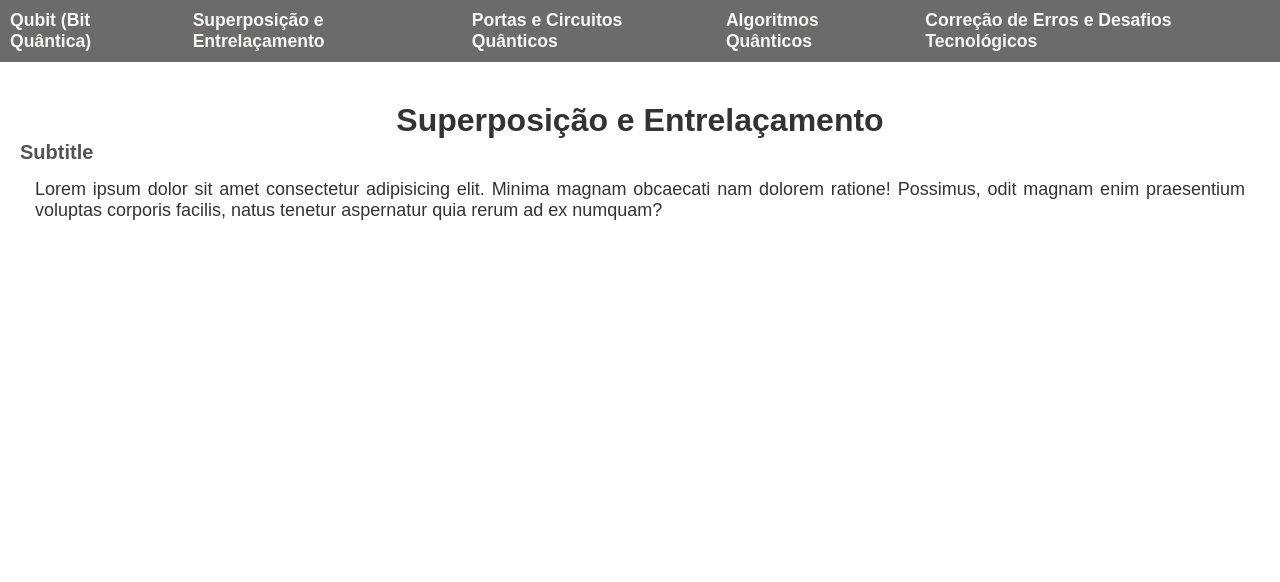
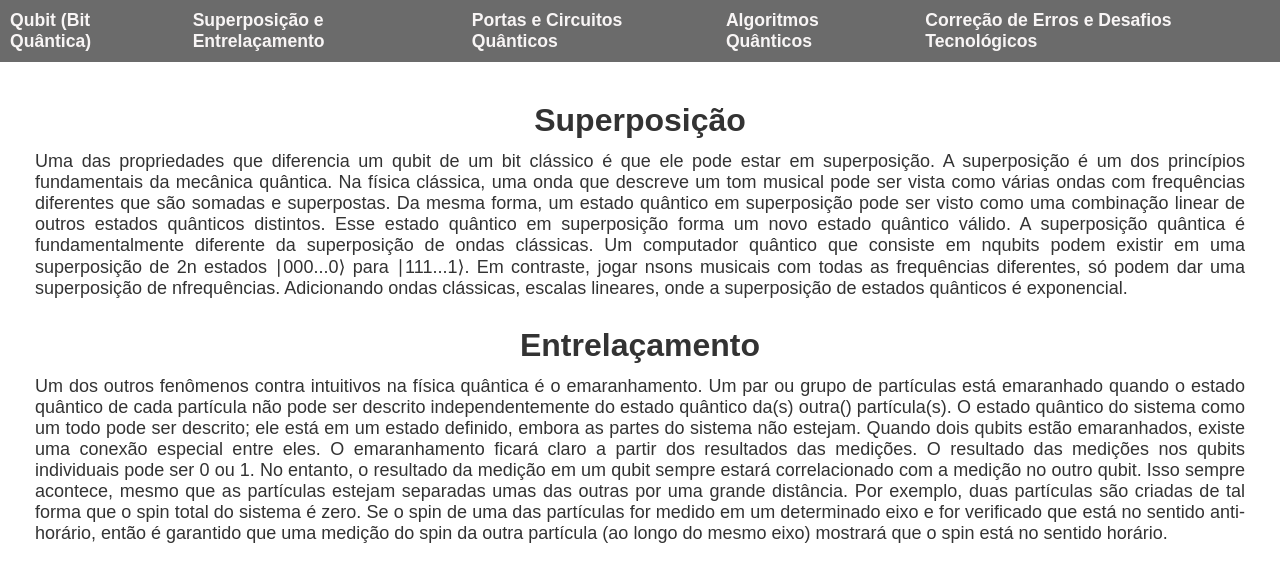
Before and after one commit to Marikaroll/projeto_softex, a plain HTML site: page page2.html in a window 1280 px wide. Drawn offline with Linux system fonts and the light colour scheme.

Commit message:
Update page2.html
Pagina 2

```diff
--- a/page2.html
+++ b/page2.html
@@ -19,23 +19,40 @@
 
     <main>
         <div class="container">
-            <h1>Superposição e Entrelaçamento</h1>
-            <h2>subtitle</h2>
+            <h1>Superposição</h1>
 
-            <p>Lorem ipsum dolor sit amet consectetur adipisicing elit. Minima magnam obcaecati nam dolorem ratione! Possimus, odit magnam enim praesentium voluptas corporis facilis, natus tenetur aspernatur quia rerum ad ex numquam?</p>
+            <p>Uma das propriedades que diferencia um qubit de um bit clássico é que ele pode estar em superposição. A superposição é um dos princípios fundamentais da mecânica quântica. Na física clássica, uma onda que descreve um tom musical pode ser vista como várias ondas com frequências diferentes que são somadas e superpostas. Da mesma forma, um estado quântico em superposição pode ser visto como uma combinação linear de outros estados quânticos distintos. Esse estado quântico em superposição forma um novo estado quântico válido.
+A superposição quântica é fundamentalmente diferente da superposição de ondas clássicas. Um computador quântico que consiste em nqubits podem existir em uma superposição de 2n estados ∣000...0⟩ para ∣111...1⟩. Em contraste, jogar nsons musicais com todas as frequências diferentes, só podem dar uma superposição de nfrequências. Adicionando ondas clássicas, escalas lineares, onde a superposição de estados quânticos é exponencial.</p>
+
+            <h1>Entrelaçamento</h1>
+
+            <p>Um dos outros fenômenos contra intuitivos na física quântica é o emaranhamento. Um par ou grupo de partículas está emaranhado quando o estado quântico de cada partícula não pode ser descrito independentemente do estado quântico da(s) outra() partícula(s). O estado quântico do sistema como um todo pode ser descrito; ele está em um estado definido, embora as partes do sistema não estejam.
+Quando dois qubits estão emaranhados, existe uma conexão especial entre eles. O emaranhamento ficará claro a partir dos resultados das medições. O resultado das medições nos qubits individuais pode ser 0 ou 1. No entanto, o resultado da medição em um qubit sempre estará correlacionado com a medição no outro qubit. Isso sempre acontece, mesmo que as partículas estejam separadas umas das outras por uma grande distância.
+Por exemplo, duas partículas são criadas de tal forma que o spin total do sistema é zero. Se o spin de uma das partículas for medido em um determinado eixo e for verificado que está no sentido anti-horário, então é garantido que uma medição do spin da outra partícula (ao longo do mesmo eixo) mostrará que o spin está no sentido horário.
+</p>
 
             <!-- <img src="./imgs/image.png" alt=""> -->
         </div>
     </main>
 
     <!-- <footer>
-        <p>&copy; 2024 Computação Quântica. Todos os direitos reservados.</p>
-        <h4>Refencias:</h4>
-        <a href="https://www.alura.com.br/empresas/artigos/computacao-quantica?utm_term=&utm_campaign=&utm_source=google&utm_medium=cpc&campaign_id=22999622573__&utm_id=22999622573__&hsa_acc=7964138385&hsa_cam=&hsa_grp=&hsa_ad=&hsa_src=x&hsa_tgt=&hsa_kw=&hsa_mt=&hsa_net=google&hsa_ver=3&gad_source=1&gad_campaignid=22993385739&gbraid=0AAAAADpqZIBKbzaZpcTDsYP2HgGgq-N99&gclid=Cj0KCQjw8p7GBhCjARIsAEhghZ0ZseNcQzabV4T5ziO0EA9vTWAJqUAXAwjv-tavSu2adPG8OomrhfwaAiYnEALw_wcB">Alura para Empresas</a>
+        <p>&copy; 2025 Computação Quântica. Todos os direitos reservados.</p>
+        <h4>Refências:</h4>
+        <a
+            href="https://www.alura.com.br/empresas/artigos/computacao-quantica?utm_term=&utm_campaign=&utm_source=google&utm_medium=cpc&campaign_id=22999622573__&utm_id=22999622573__&hsa_acc=7964138385&hsa_cam=&hsa_grp=&hsa_ad=&hsa_src=x&hsa_tgt=&hsa_kw=&hsa_mt=&hsa_net=google&hsa_ver=3&gad_source=1&gad_campaignid=22993385739&gbraid=0AAAAADpqZIBKbzaZpcTDsYP2HgGgq-N99&gclid=Cj0KCQjw8p7GBhCjARIsAEhghZ0ZseNcQzabV4T5ziO0EA9vTWAJqUAXAwjv-tavSu2adPG8OomrhfwaAiYnEALw_wcB">Alura
+            para Empresas</a>
 
-        <a href="https://olhardigital.com.br/2024/09/25/ciencia-e-espaco/o-que-e-um-bit-quantico-qubit/">Olhar Digital</a>
+        <a href="https://olhardigital.com.br/2024/09/25/ciencia-e-espaco/o-que-e-um-bit-quantico-qubit/">Olhar
+            Digital</a>
 
         <a href="https://aws.amazon.com/pt/what-is/quantum-computing/">AWS Amazon, o que é computação quântica</a>
+
+        <a
+            href="https://decisionreport.com.br/correcao-de-erros-e-fundamental-para-trazer-a-computacao-quantica-a-realidade-comercial/">Correção
+            de erros é essencial para computação quântica chegar ao mercado</a>
+
+        <a href="http://lad.dsc.ufcg.edu.br/arq/AC%20-%20Escrito%20-%20Circuitos%20Quanticos.pdf">Introdução a circuitos quânticos</a>
+
     </footer> -->
 
     <script src="script.js"></script>
```
